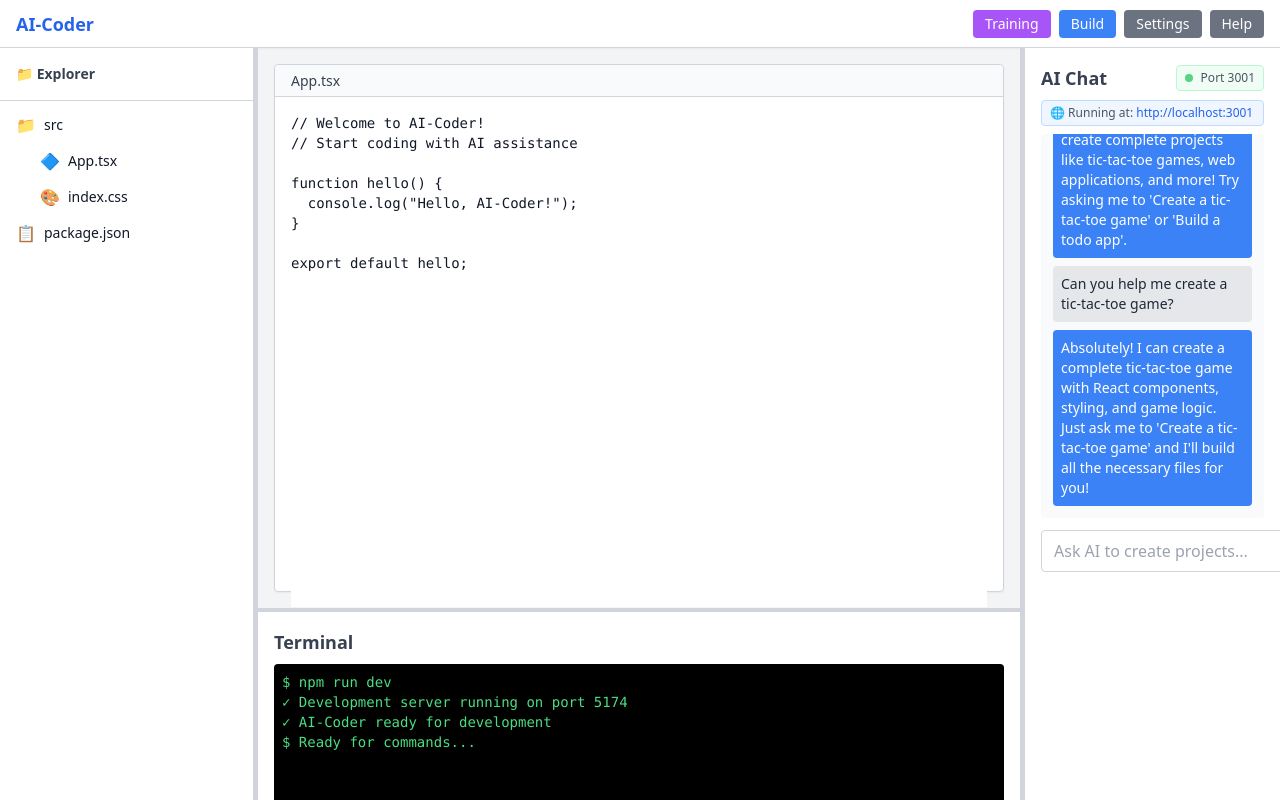
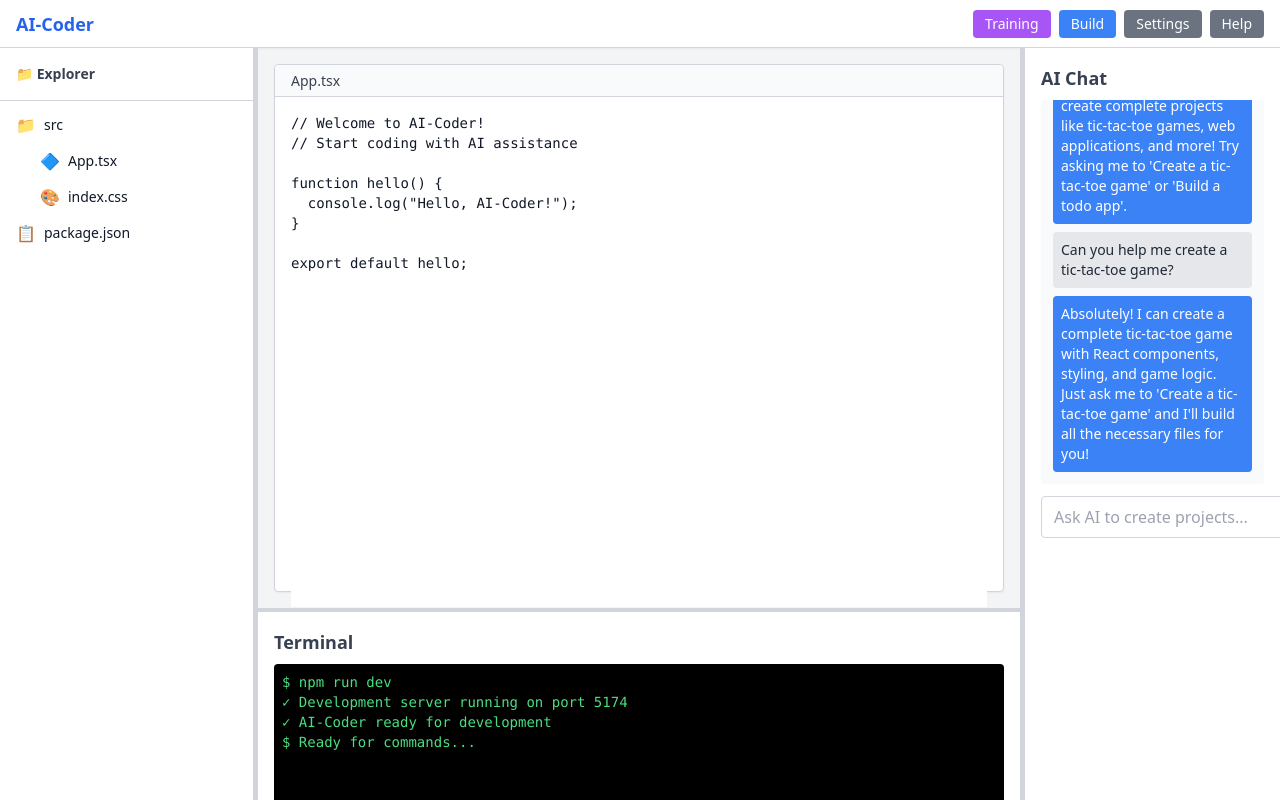
Before and after one commit to Rajesh-2312/AI_Coder, a React (Vite) app in the folder frontend/: page / in a window 1280 px wide. Built offline with nearby package versions, Linux system fonts and the light colour scheme.

Commit message:
Remove hardcoded port and show AI-created project URL dynamically in chat panel

```diff
--- a/frontend/src/App.tsx
+++ b/frontend/src/App.tsx
@@ -31,6 +31,8 @@ export default hello;`)
   const [isTypingCommand, setIsTypingCommand] = useState(false)
   const [isAIActive, setIsAIActive] = useState(false)
   const [showTrainingPanel, setShowTrainingPanel] = useState(false)
+  const [runningProjectUrl, setRunningProjectUrl] = useState<string | null>(null)
+  const [runningProjectName, setRunningProjectName] = useState<string | null>(null)
 
   // Refs for auto-scrolling
   const chatMessagesRef = useRef<HTMLDivElement>(null)
@@ -452,16 +454,27 @@ export default App`
           if (devResult.success) {
             addTerminalOutput('✓ Frontend development server started successfully')
             addAIMessage('🎉 Project created! Running in development mode.')
-            addAIMessage('🌐 Check your browser for the project URL')
+
+            // Set the running project URL
+            const projectUrl = 'http://localhost:3001'
+            setRunningProjectUrl(projectUrl)
+            setRunningProjectName('TicTacToe Game')
+            addAIMessage(`🌐 Project running at: ${projectUrl}`)
           } else {
             // Check for port conflict errors
             const errorOutput = devResult.stderr || devResult.error || ''
             if (errorOutput.includes('EADDRINUSE') || errorOutput.includes('address already in use')) {
               addTerminalOutput('⚠️ Port conflict detected - development server already running')
               addTerminalOutput('💡 The frontend development server is already running')
+
+              // Set the running project URL even if already running
+              const projectUrl = 'http://localhost:3001'
+              setRunningProjectUrl(projectUrl)
+              setRunningProjectName('TicTacToe Game')
+
               addAIMessage('🎉 Project created successfully!')
-              addAIMessage('🌐 Your project is available in your browser')
-              addAIMessage('💡 The development server was already running, so no need to start it again.')
+              addAIMessage(`🌐 Project running at: ${projectUrl}`)
+              addAIMessage('💡 The development server was already running')
             } else {
               addTerminalOutput(`❌ Frontend development server failed: ${errorOutput}`)
               addAIMessage('❌ Both build and development mode failed. Check the terminal for details.')
@@ -850,22 +863,26 @@ body {
         >
           <div className="flex items-center justify-between mb-2">
             <h2 className="text-lg font-semibold text-gray-700">AI Chat</h2>
+            {runningProjectUrl && (
               <div className="flex items-center gap-2 text-xs text-gray-600 bg-green-50 px-2 py-1 rounded border border-green-200">
                 <div className="w-2 h-2 bg-green-500 rounded-full animate-pulse"></div>
-              <span className="font-medium">Port 3001</span>
+                <span className="font-medium">{runningProjectName || 'Project'}</span>
               </div>
+            )}
           </div>
+          {runningProjectUrl && (
             <div className="mb-2 text-xs text-gray-600 bg-blue-50 px-2 py-1 rounded border border-blue-200">
               <span className="font-medium">🌐 Running at: </span>
               <a
-              href="http://localhost:3001"
+                href={runningProjectUrl}
                 target="_blank"
                 rel="noopener noreferrer"
                 className="text-blue-600 hover:underline"
               >
-              http://localhost:3001
+                {runningProjectUrl}
               </a>
             </div>
+          )}
           <div className="flex-1 flex flex-col">
             <div
               ref={chatMessagesRef}
```
Lines whose indentation alone changed are shown as unchanged.
